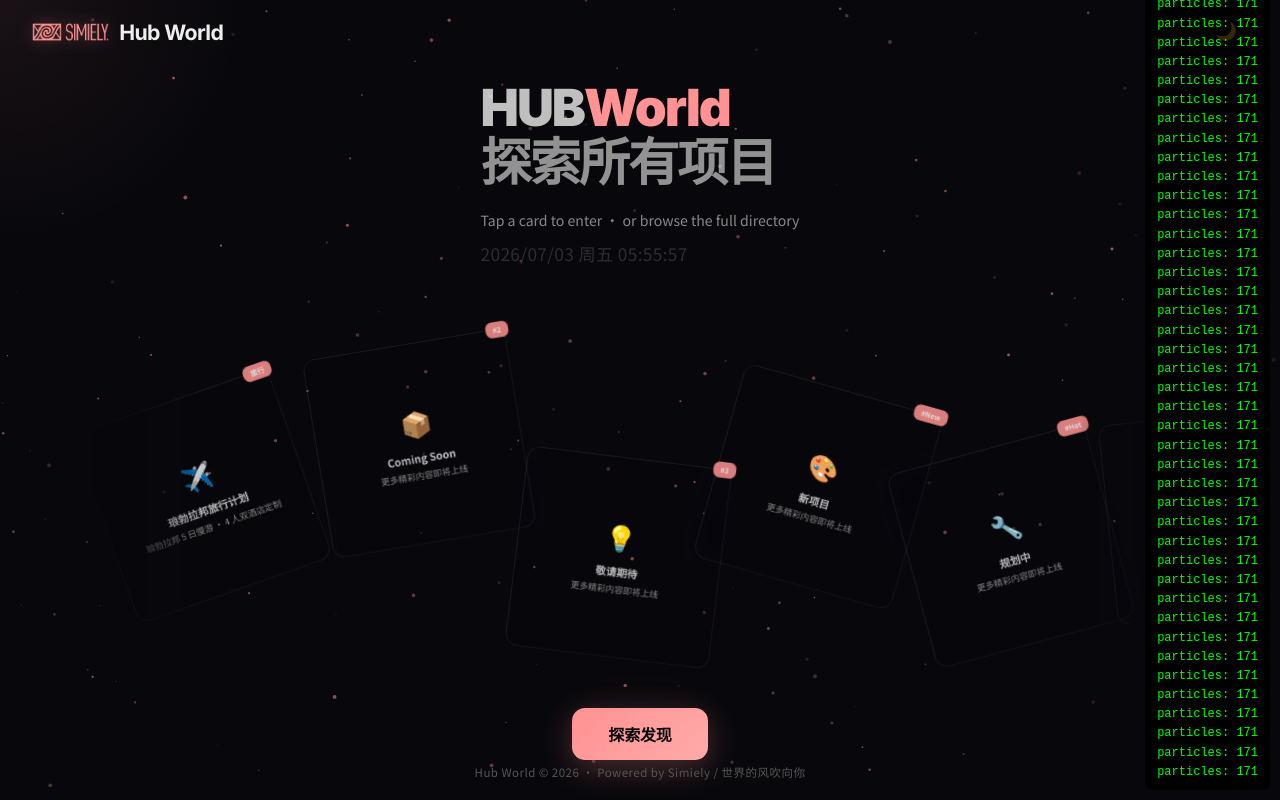
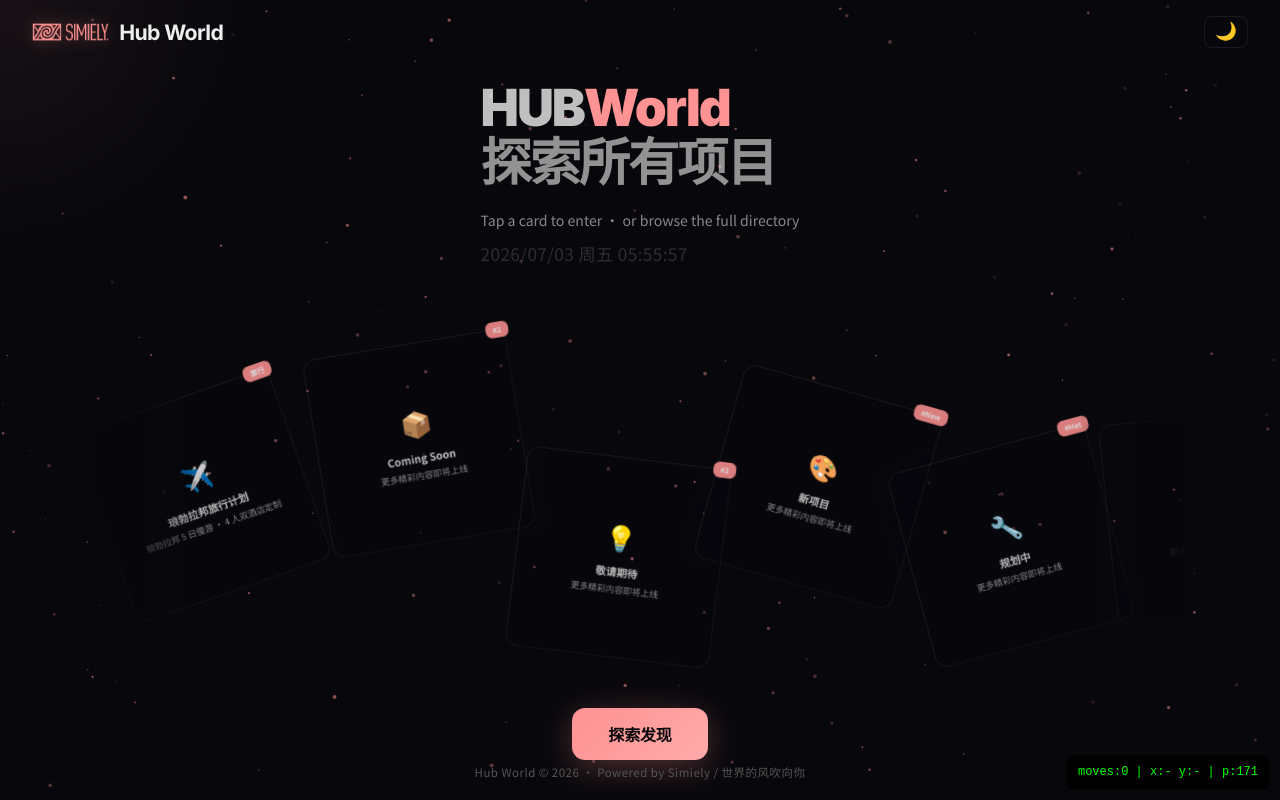
Before and after one commit to Simiely/hub-world, a website: page index.html in a window 1280 px wide. Drawn offline with Linux system fonts and the light colour scheme.

Commit message:
Fix debug panel: use shared data + 200ms update to avoid flicker

```diff
--- a/index.html
+++ b/index.html
@@ -1405,8 +1405,7 @@ function initParticles() {
             ctx.fill();
         });
         // Debug: show particle count
-        var dbg = document.getElementById('debugPanel');
-        if (dbg) dbg.innerHTML += '<br>particles: ' + particleArr.length;
+        if (window.__debugParticles) window.__debugParticles(particleArr.length);
         requestAnimationFrame(draw);
     }
 
@@ -1457,13 +1456,16 @@ function initParticles() {
     dbg.onclick = function() { this.style.display = 'none'; };
     document.body.appendChild(dbg);
 
-    var count = 0;
+    var data = { moves: 0, x: '-', y: '-', particles: '-' };
     document.addEventListener('mousemove', function(e) {
-        count++;
-        dbg.innerHTML = 'moves: ' + count + '<br>x:' + e.clientX + ' y:' + e.clientY;
+        data.moves++;
+        data.x = e.clientX;
+        data.y = e.clientY;
     });
-    var dc = 0;
-    document.addEventListener('DOMContentLoaded', function() { dc++; });
+    window.__debugParticles = function(n) { data.particles = n; };
+    setInterval(function() {
+        dbg.innerHTML = 'moves:' + data.moves + ' | x:' + data.x + ' y:' + data.y + ' | p:' + data.particles;
+    }, 200);
 })();
 
 // =============================================
```
